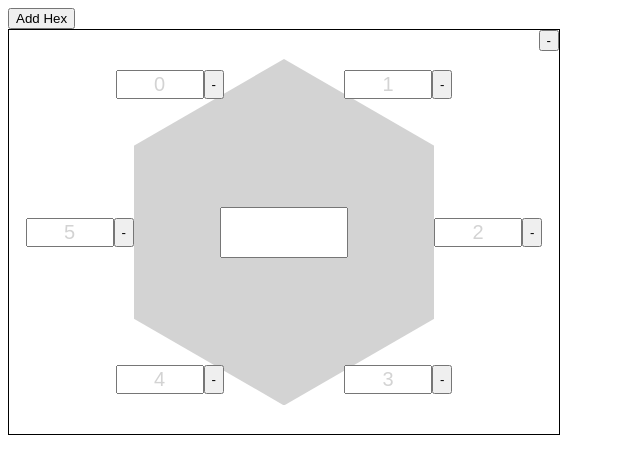
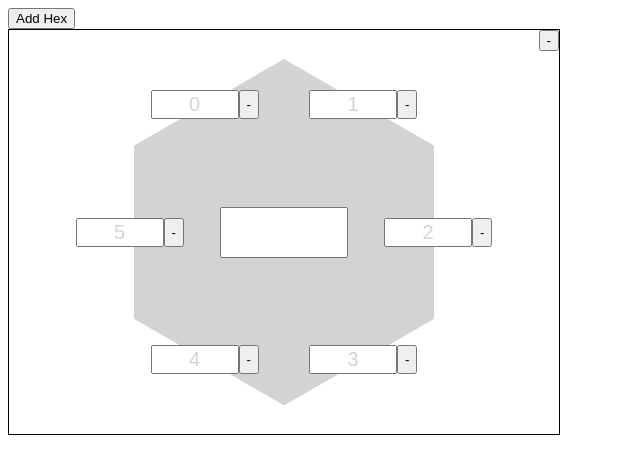
Before and after one commit to self-atari/icfp2025, a React (Vite) app in the folder ui/: page / in a window 1280 px wide. Both pictures are taken after a click on the button "Add Hex". Shown: the top 474 px of the page, without its empty margins (0-640 px from the left). Built offline with nearby package versions, Linux system fonts and the light colour scheme.

Commit message:
Move the labels inward

```diff
--- a/ui/src/Hex.tsx
+++ b/ui/src/Hex.tsx
@@ -86,8 +86,9 @@ interface EdgeInputProps {
 }
 
 function EdgeInput({ index, value, onChange }: EdgeInputProps) {
+  const indexClass = `edge-input-container-${index}`;
   return (
-    <div className="edge-input-container">
+    <div className={`edge-input-container ${indexClass}`}>
       <input
         placeholder={index + ""}
         value={value}
--- a/ui/src/index.css
+++ b/ui/src/index.css
@@ -1,7 +1,8 @@
 :root {
   --space: 100px;
-  --diag-label--y-offset: 0.4;
-  --diag-label--x-offset: 1.2;
+  --diag-label--y-offset: 0.6;
+  --diag-label--x-offset: 0.5;
+  --side-label--x-offset: 0.5;
 }
 
 .hex {
@@ -22,6 +23,15 @@
   text-align: center;
   width: calc(var(--space) * 0.8);
   font-size: calc(var(--space) * 0.2);
+}
+
+.hex .edge-input-container-2 {
+  margin-left: calc(var(--space) * var(--side-label--x-offset) * -1);
+  margin-right: calc(var(--space) * var(--side-label--x-offset));
+}
+.hex .edge-input-container-5 {
+  margin-left: calc(var(--space) * var(--side-label--x-offset));
+  margin-right: calc(var(--space) * var(--side-label--x-offset) * -1);
 }
 
 .hex .top-row, .hex .bottom-row {
```
